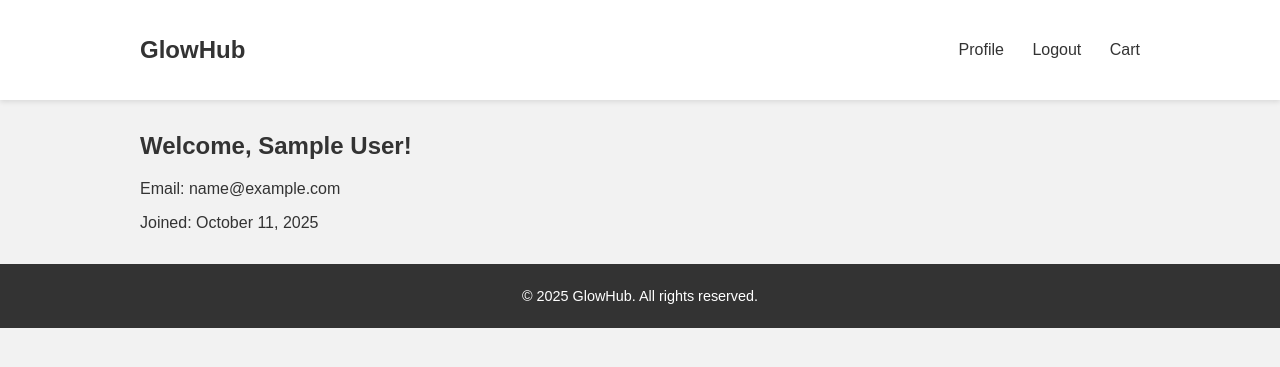
After one commit to Tasnim0-0Abdelhamid/GlowHub, a Django app: page /profile/ in a window 1280 px wide. The commit adds this page. Shown: the top 367 px of the page. Run offline with Django 5.2, Linux system fonts and the light colour scheme; the visitor is signed in with stand-in values (Sample User, id 1).

Commit message:
Create protected profile page and logout feature

```diff
--- a/main_app/templates/base.html
+++ b/main_app/templates/base.html
@@ -13,7 +13,12 @@
         <div class="nav-container">
             <h1><a href="{% url 'home' %}">GlowHub</a></h1>
             <div class="nav-links">
-                <a href="{% url 'login' %}">Login/Signup</a>
+                {% if user.is_authenticated %}
+                    <a href="{% url 'profile' %}">Profile</a>
+                    <a href="{% url 'logout' %}">Logout</a>
+                {% else %}
+                    <a href="{% url 'login' %}">Login/Signup</a>
+                {% endif %}
                 <a href="#!">Cart</a>
             </div>
         </div>
--- /dev/null
+++ b/main_app/templates/profile.html
@@ -0,0 +1,6 @@
+{% extends 'base.html' %}
+{% block content %}
+<h2>Welcome, {{ user.first_name }} {{ user.last_name }}!</h2>
+<p>Email: {{ user.email }}</p>
+<p>Joined: {{ user.date_joined|date:"F j, Y" }}</p>
+{% endblock %}
--- a/main_app/urls.py
+++ b/main_app/urls.py
@@ -5,4 +5,6 @@ urlpatterns = [
     path('', views.home, name='home'),
     path('login/', views.login_view, name='login'),
     path('signup/', views.signup_view, name='signup'),
+    path('profile/', views.profile_view, name='profile'),
+    path('logout/', views.logout_view, name='logout'),
 ]
--- a/main_app/views.py
+++ b/main_app/views.py
@@ -1,7 +1,8 @@
-from django.shortcuts import render, redirect, get_object_or_404
+from django.shortcuts import render, redirect
+from django.contrib.auth.decorators import login_required
 from .forms import CustomUserCreationForm, EmailLoginForm
 from django.contrib import messages
-from django.contrib.auth import login
+from django.contrib.auth import login, logout
 from .models import Product
 
 # Create your views here.
@@ -26,12 +27,21 @@ def signup_view(request):
     if request.method == 'POST':
         form = CustomUserCreationForm(request.POST)
         if form.is_valid():
-            form.save()
+            user = form.save()
+            login(request, user)
             messages.success(request, 'Account created successfully.')
-            return redirect('login')
+            return redirect('profile')
     else:
         form = CustomUserCreationForm()
 
     return render(request, 'signup.html', {'form': form})
 
 # -----------------------------------------------
+
+@login_required
+def profile_view(request):
+    return render(request, 'profile.html')
+
+def logout_view(request):
+    logout(request)
+    return redirect('home')
```
Also changed, not shown: main_app/forms.py (+3 -8 lines), GlowHub/settings.py (line endings or trailing spaces).
